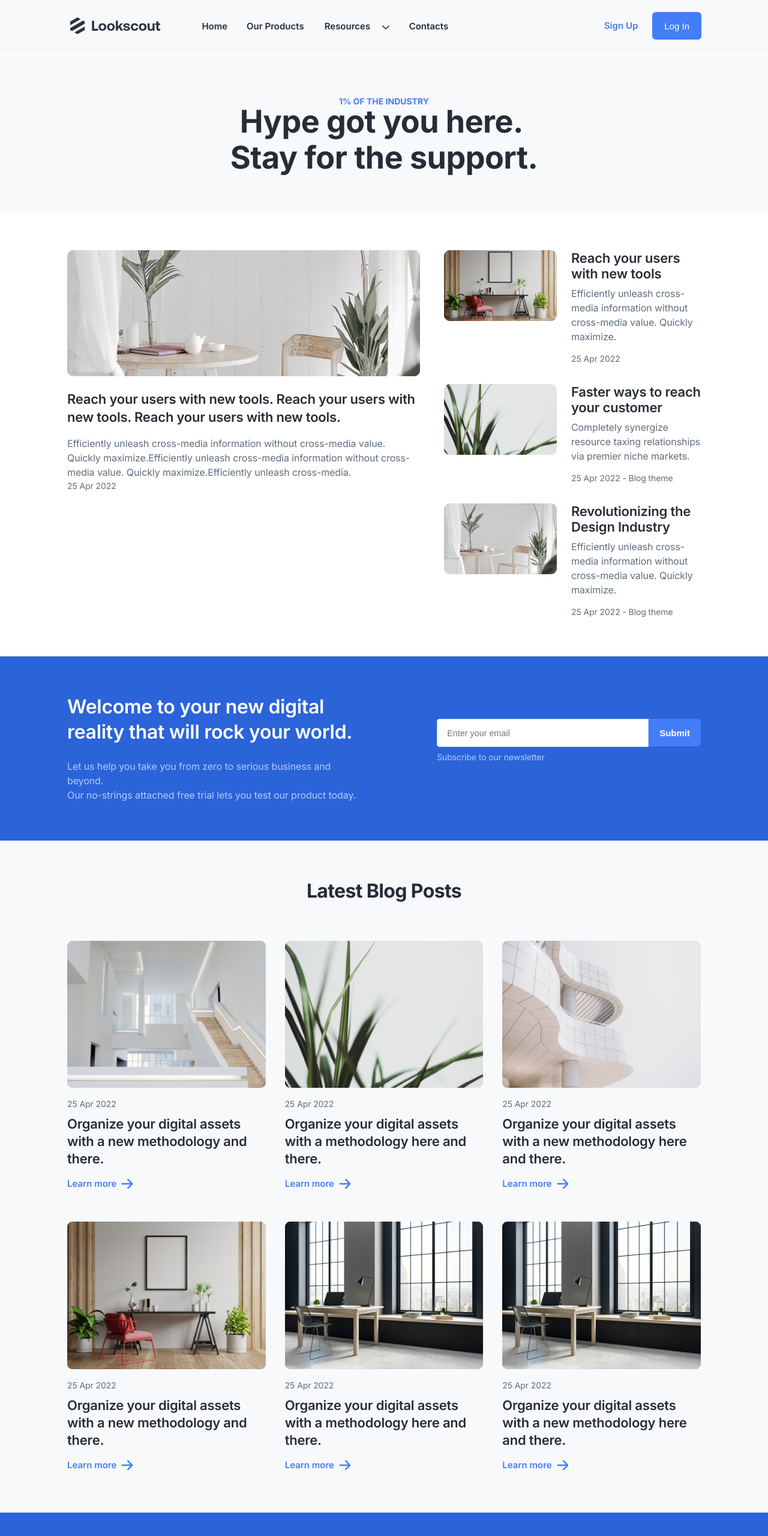
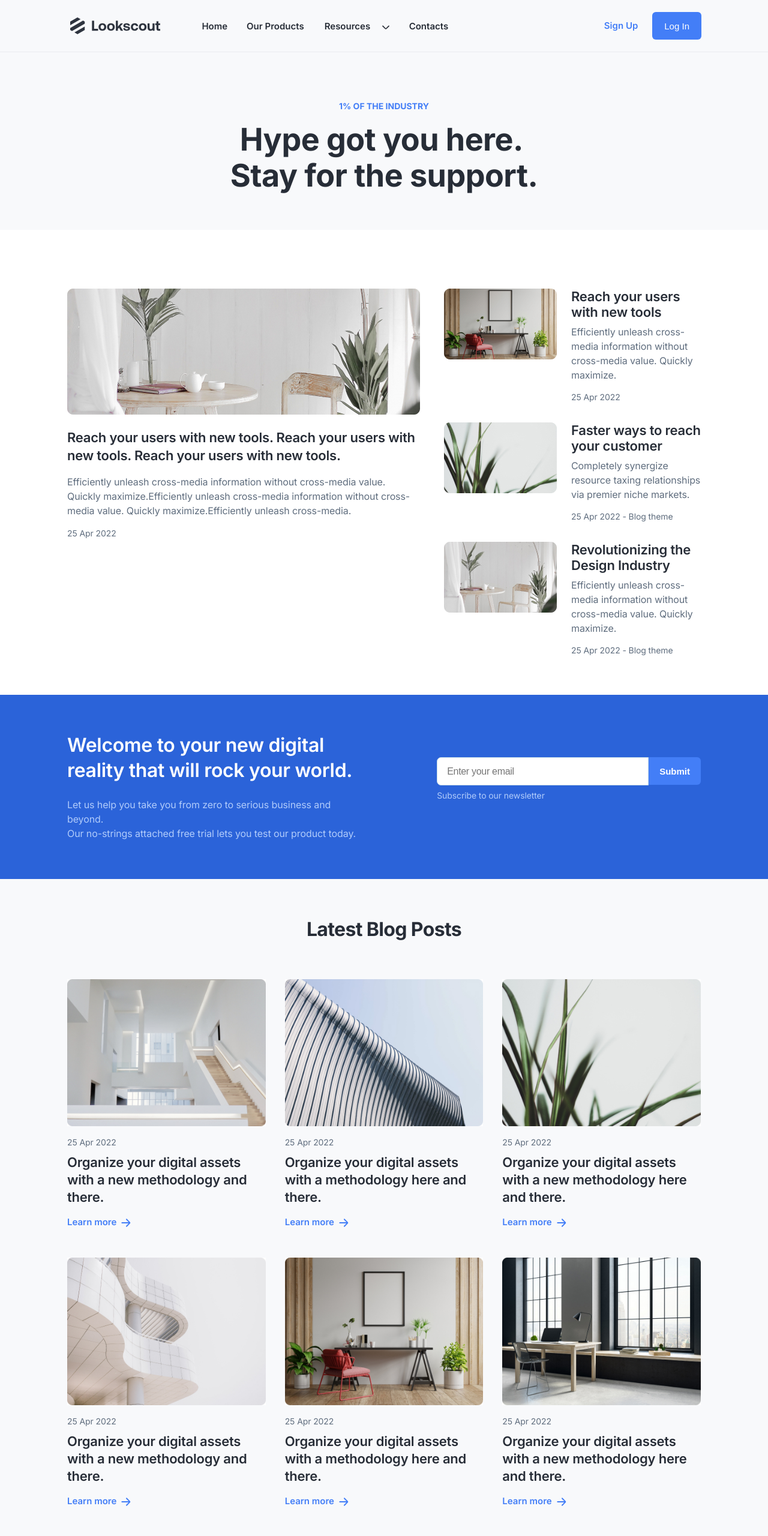
Before and after one commit to Vargas991/oss_test, a plain HTML site: page index.html in a window 1280 px wide. Shown: the top 2560 px of the page at 60% size. Drawn offline with nearby package versions, Linux system fonts and the light colour scheme.

Commit message:
details in my blog page

```diff
--- a/index.html
+++ b/index.html
@@ -110,42 +110,42 @@
                 <img src="images/Rectangle.jpg" alt="" class="image-container">
                 <span>25 Apr 2022 </span>
                 <h3>Organize your digital assets with a new methodology and there.</h3>
-                <a href="#">Learn more <img src="images/Icon.svg" alt="" width="20" height="20"></a>
+                <a href="#">Learn more <img src="images/Icon.svg" alt="" width="16" height="16"></a>
+            </div>
+
+            <div>
+                <img src="images/Rectangle1.jpg" alt="" class="image-container">
+                <span>25 Apr 2022 </span>
+                <h3>Organize your digital assets with a methodology here and there.</h3>
+                <a href="#">Learn more <img src="images/Icon.svg" alt="" width="16" height="16"></a>
             </div>
 
             <div>
                 <img src="images/Rectangle2.jpg" alt="" class="image-container">
                 <span>25 Apr 2022 </span>
-                <h3>Organize your digital assets with a methodology here and there.</h3>
-                <a href="#">Learn more <img src="images/Icon.svg" alt="" width="20" height="20"></a>
+                <h3>Organize your digital assets with a new methodology here and there.</h3>
+                <a href="#">Learn more <img src="images/Icon.svg" alt="" width="16" height="16"></a>
             </div>
 
             <div>
                 <img src="images/Rectangle3.jpg" alt="" class="image-container">
                 <span>25 Apr 2022 </span>
-                <h3>Organize your digital assets with a new methodology here and there.</h3>
-                <a href="#">Learn more <img src="images/Icon.svg" alt="" width="20" height="20"></a>
+                <h3>Organize your digital assets with a new methodology and there.</h3>
+                <a href="#">Learn more <img src="images/Icon.svg" alt="" width="16" height="16"></a>
             </div>
 
             <div>
                 <img src="images/Rectangle4.jpg" alt="" class="image-container">
                 <span>25 Apr 2022 </span>
-                <h3>Organize your digital assets with a new methodology and there.</h3>
-                <a href="#">Learn more <img src="images/Icon.svg" alt="" width="20" height="20"></a>
+                <h3>Organize your digital assets with a methodology here and there.</h3>
+                <a href="#">Learn more <img src="images/Icon.svg" alt="" width="16" height="16"></a>
             </div>
 
             <div>
                 <img src="images/Rectangle5.jpg" alt="" class="image-container">
                 <span>25 Apr 2022 </span>
-                <h3>Organize your digital assets with a methodology here and there.</h3>
-                <a href="#">Learn more <img src="images/Icon.svg" alt="" width="20" height="20"></a>
-            </div>
-
-            <div>
-                <img src="images/Rectangle6.jpg" alt="" class="image-container">
-                <span>25 Apr 2022 </span>
                 <h3>Organize your digital assets with a new methodology here and there.</h3>
-                <a href="#">Learn more <img src="images/Icon.svg" alt="" width="20" height="20"></a>
+                <a href="#">Learn more <img src="images/Icon.svg" alt="" width="16" height="16"></a>
             </div>
         </div>
     </div>
@@ -169,7 +169,7 @@
                         <button>Submit</button>
                     </div>
                 </div>
-                <div class="footer__container__logo__list">
+                <div class="footer__container__logo__list list__one">
                     <strong>Why Choose Us?</strong>
                     <ul>
                         <li>Scale</li>
@@ -181,7 +181,7 @@
                     </ul>
                 </div>
 
-                <div class="footer__container__logo__list">
+                <div class="footer__container__logo__list list__two">
                     <strong>Company</strong>
                     <ul>
                         <li>Leadership</li>
--- a/style.scss
+++ b/style.scss
@@ -14,7 +14,7 @@ body{
         display: flex;
         flex-direction: row;
         justify-content: space-between;
-        padding: 20px 111px 16px;
+        padding: 20px 111px;
         border-bottom: 1px solid #EAEBF0;
 
         @media screen and (max-width: 1024px){
@@ -155,7 +155,8 @@ body{
             h5{
                 color: #437EF7;
                 font-size: 14px;
-                margin-top:2px;
+                margin-top:6px;
+                margin-bottom: 22px;
             }
             h1{
                 font-weight: 700;
@@ -180,7 +181,7 @@ body{
             }
         }
         &__second{
-            padding: 64px 112px;
+            padding: 98px 112px 64px;
             max-width: 1440px;
             background: #FFFFFF;
 
@@ -214,6 +215,7 @@ body{
                         line-height: 24px;
                         letter-spacing: -0.1px;
                         color: #5F6D7E;
+                        margin-bottom: 15px;
                         @media screen and (max-width:1200px){
                             margin-bottom: 18px;
                          }
@@ -337,8 +339,10 @@ body{
                         height: 43px;
                         padding-left: 16px;
                         font-size: 0.9rem;
+                        font-size: 16px;
+                        letter-spacing: -0.3px;
                         border: solid 1px #c4dae7;
-                        border-radius: 4px 0px 0 4px;
+                        border-radius: 7px 0px 0 7px;
                         color: #919BA7;
 
                         @media screen and (max-width:920px){
@@ -443,7 +447,7 @@ body{
                     display: flex;
 
                     img{
-                        margin: 0px 0px 5px 8px;
+                        margin: 3px 0px 2px 8px;
                     }
                 }
                 @media screen and (max-width:1440px){
@@ -590,7 +594,7 @@ body{
                     line-height: 24px;
                     letter-spacing: -0.1px;
                     color: #A5ACBA;
-                    margin: 17px;
+                    margin: 17px 17px 17px 0px;
 
                     @media screen and (max-width: 1024px){
                         margin-left: 0;
@@ -619,6 +623,18 @@ body{
                         color: #A5ACBA;
                     }
                 }
+                &.list__one{
+                    width: 149px;
+                    @media screen and (max-width:1024px){
+                        width: auto;
+                    }
+                }
+                &.list__two{
+                    width: 152px;
+                    @media screen and (max-width:1024px){
+                        width: auto;
+                    }
+                }
             }
         }
         &__end{
```
Also changed, not shown: images/Rectangle6.jpg (deleted), style.css, 1 other file.
